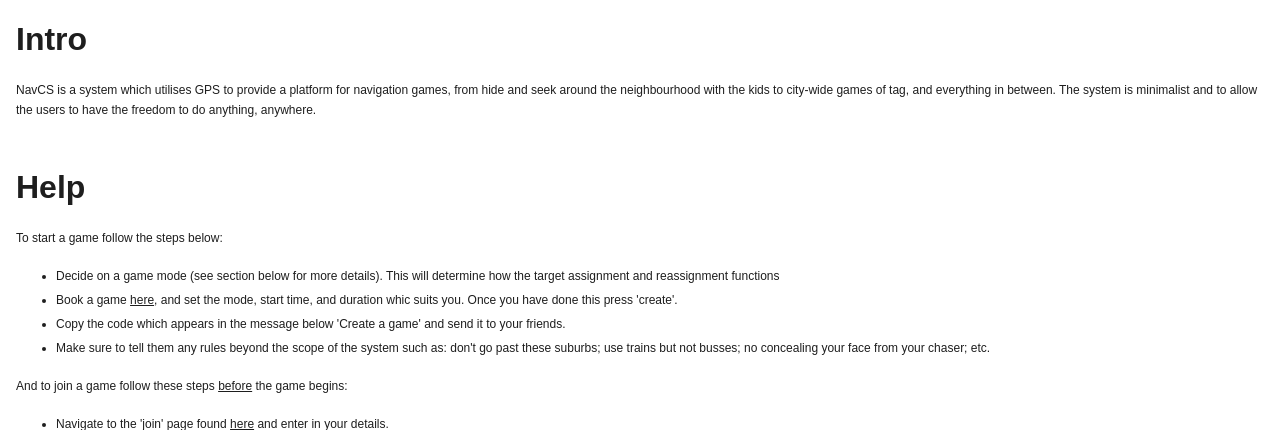
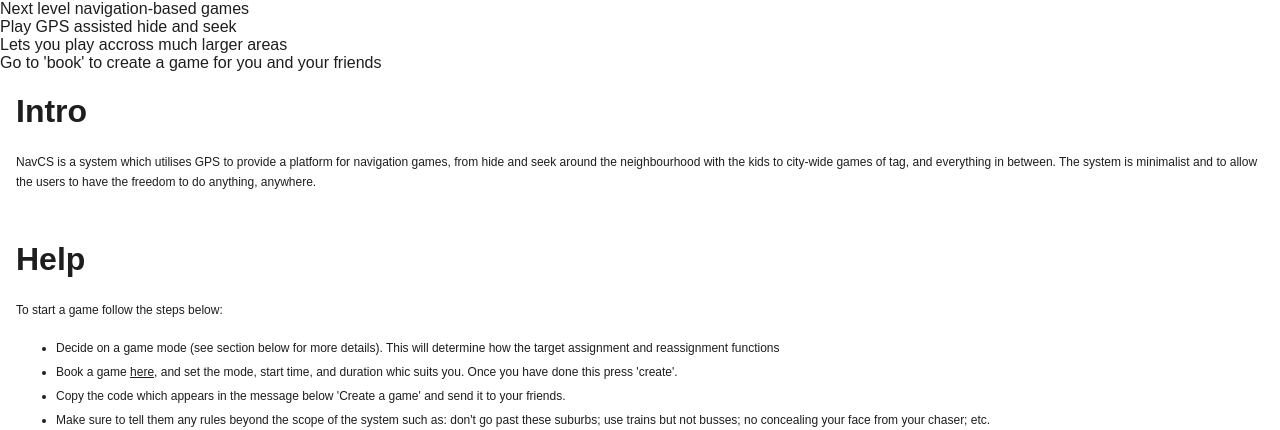
Before and after one commit to LukeCampbell5853/NavCS, a Flask app: page / in a window 1280 px wide. Shown: the part 80-510 px from the top of the page. Run offline with Flask 2, Linux system fonts and the light colour scheme.

Commit message:
Update home.html

```diff
--- a/templates/home.html
+++ b/templates/home.html
@@ -15,6 +15,19 @@
       </div>
     </div>
     <div class="topspacer"></div>
+    <div class="slideBox" id="s1"><div>
+      <div>Next level navigation-based games</div>
+    </div></div>
+    <div class="slideBox" id="s2"><div>
+      <div>Play GPS assisted hide and seek</div>
+    </div></div>
+    <div class="slideBox" id="s3"><div>
+      <div>Lets you play accross much larger areas</div>
+    </div></div>
+    <div class="slideBox" id="s4"><div>
+      <div>Go to 'book' to create a game for you and your friends</div>
+    </div></div>
+
     <div class="chapter">
       <h1>Intro</h1>
       <p>NavCS is a system which utilises GPS to provide a platform for navigation games, from hide and seek around the neighbourhood with the kids to city-wide games of tag, and everything in between. The system is minimalist and to allow the users to have the freedom to do anything, anywhere.</p>
```
